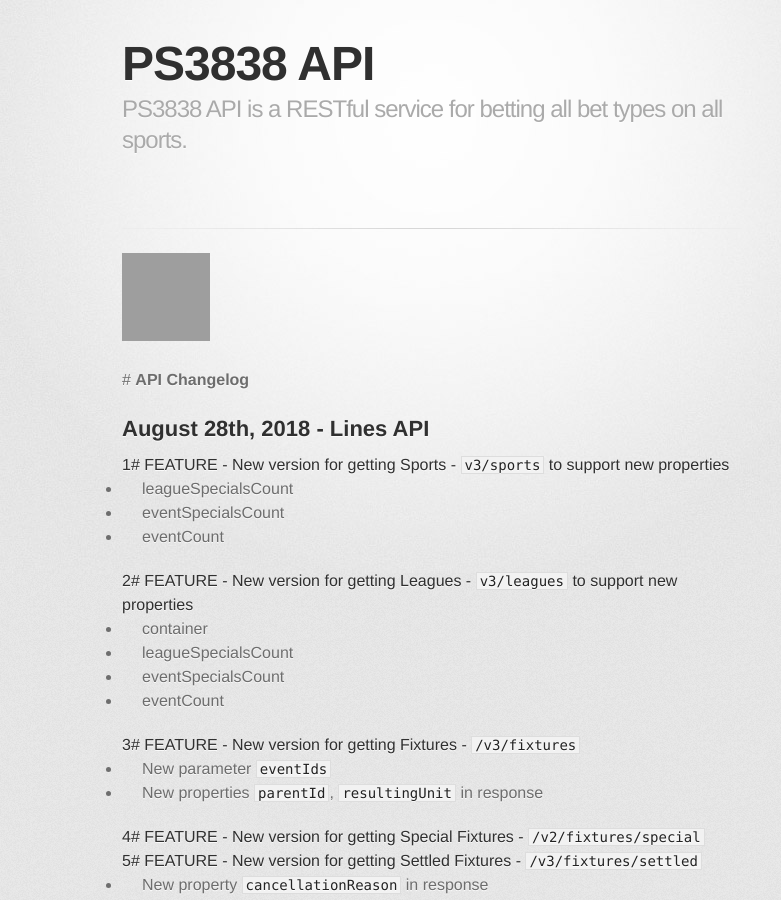
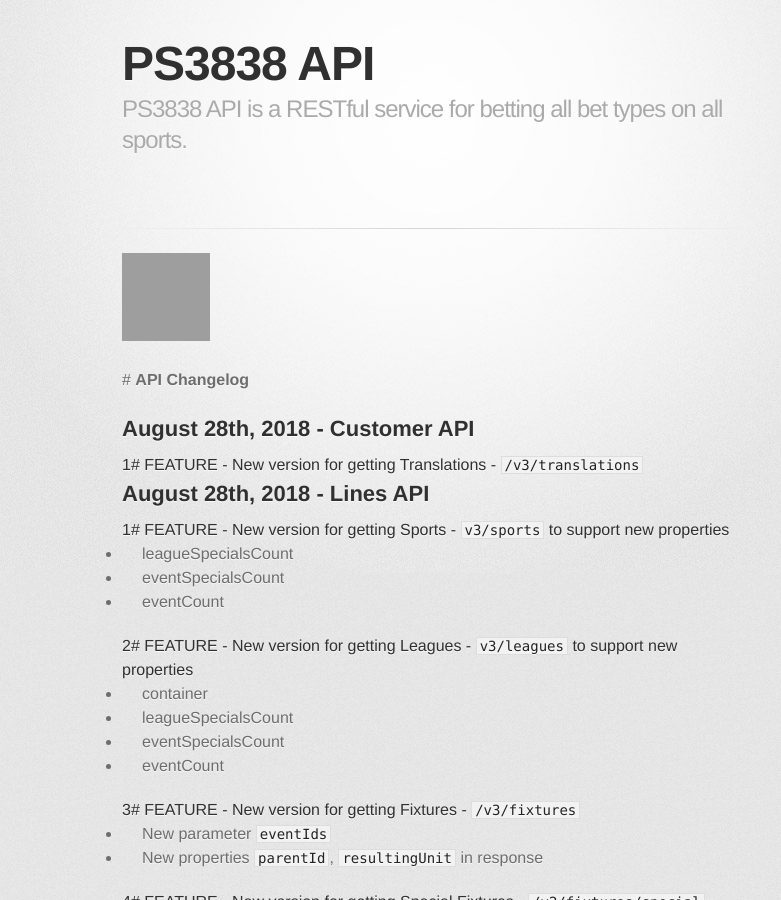
Before and after one commit to ps3838api/ps3838api.github.io, a Jekyll site: the page built from ChangesLog.md, in a window 1280 px wide and 900 px high, cut to the strip 0-900 px from the top of the window. Shown: the whole strip, without its empty margins (208-989 px from the left). Built offline with Jekyll 4.4.1, drawn with Linux system fonts in a browser that asks for light colours; some web fonts are replaced; our own code applies the rules of GitHub Pages for plain Markdown files; some of the changed text lies outside the part shown; grey boxes are pictures that could not be loaded.

Commit message:
Update ChangesLog.md

```diff
--- a/ChangesLog.md
+++ b/ChangesLog.md
@@ -2,6 +2,11 @@
 
 
  #  **API Changelog**
+
+## August 28th, 2018 - Customer API
+
+##### 1# <span>FEATURE</span>  - New version for getting Translations - `/v3/translations`
+
 
 ## August 28th, 2018 - Lines API
 
```
Also changed, not shown: other parts of ChangesLog.md (+1 -1 lines).
